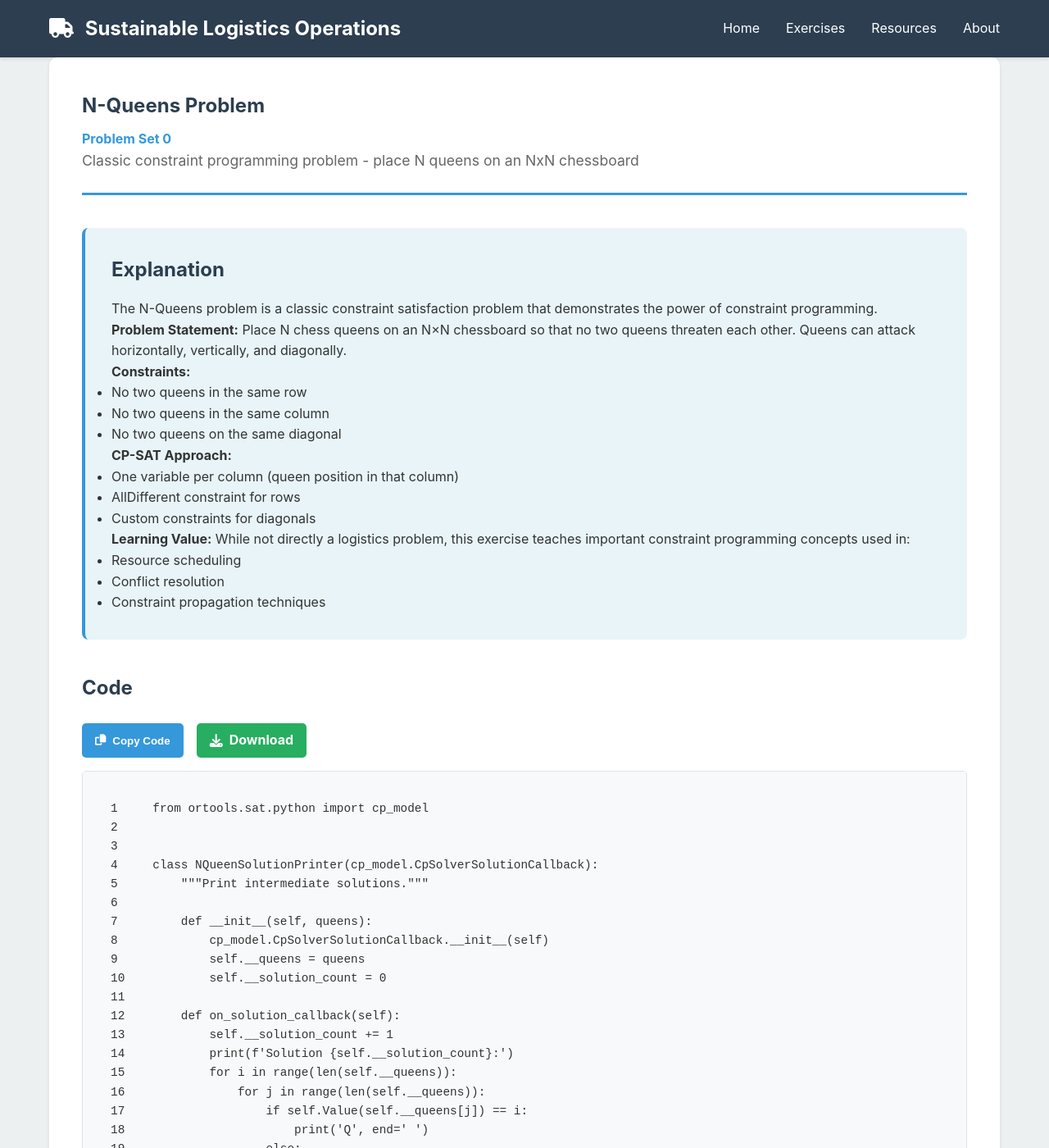
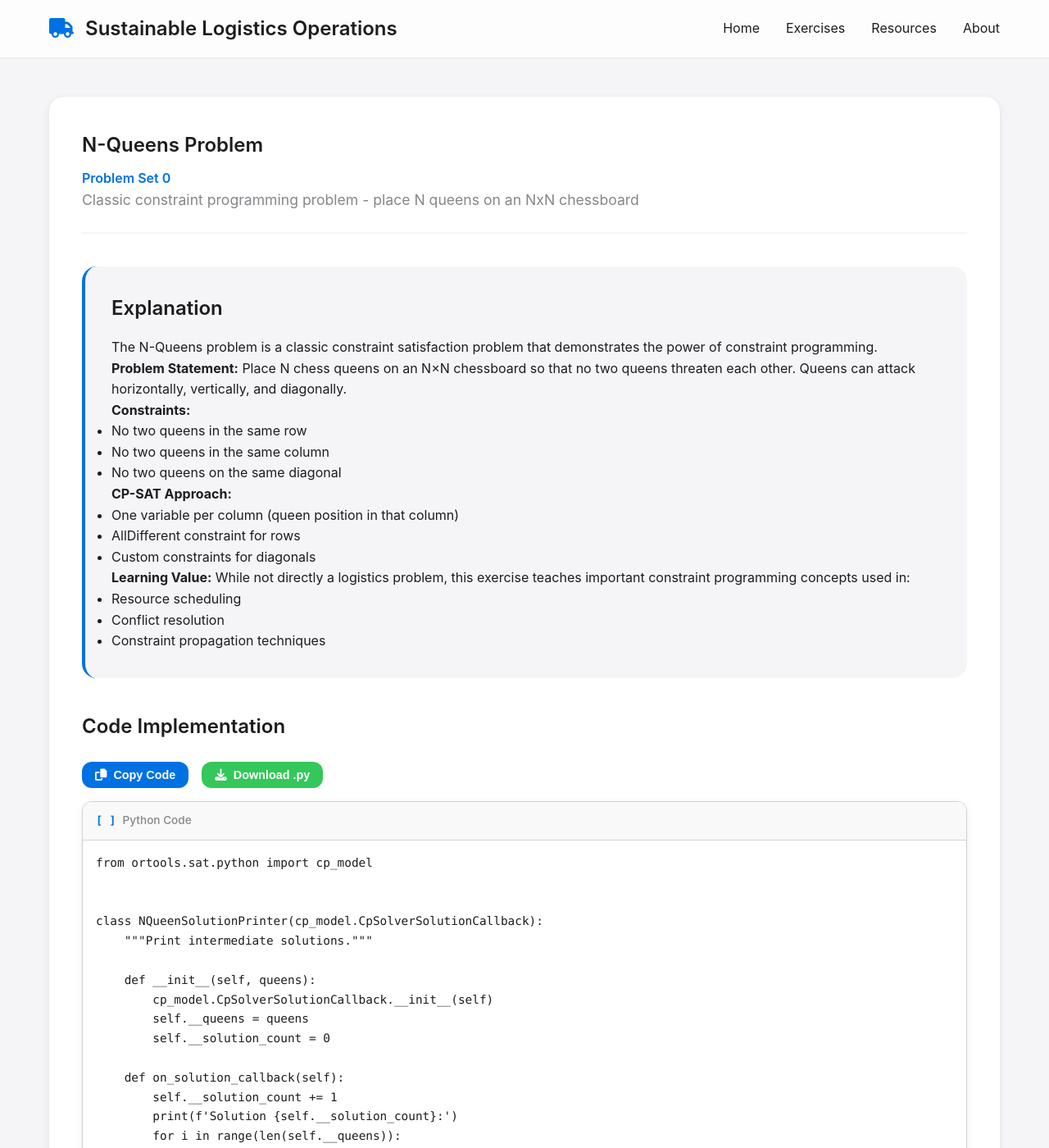
Before and after one commit to mikelegajda/sustainable-logistics-opearations, a Jekyll site: the page built from _exercises/ps0-n-queens.md, in a window 1280 px wide and 1400 px high. Shown: the whole window at 82% size. Built offline with Jekyll 4.4.1, drawn with Linux system fonts in a browser that asks for light colours; some of the changed text lies outside the part shown.

Commit message:
UI updates

```diff
--- a/_config.yml
+++ b/_config.yml
@@ -30,7 +30,7 @@ kramdown:
   syntax_highlighter: rouge
   syntax_highlighter_opts:
     block:
-      line_numbers: true
+      line_numbers: false
 
 # Defaults
 defaults:
--- a/_layouts/exercise.html
+++ b/_layouts/exercise.html
@@ -31,17 +31,31 @@ layout: default
         {% endif %}
 
         <section class="code-section">
-            <h2>Code</h2>
+            <h2>Code Implementation</h2>
             <div class="code-header">
                 <button class="copy-btn" onclick="copyCode('code-{{ page.title | slugify }}')">
                     <i class="fas fa-copy"></i> Copy Code
                 </button>
-                <a href="{{ page.download_url }}" download class="download-btn">
-                    <i class="fas fa-download"></i> Download
-                </a>
+                <button class="download-btn" onclick="downloadCode('code-{{ page.title | slugify }}', '{{ page.title | slugify }}.py')">
+                    <i class="fas fa-download"></i> Download .py
+                </button>
             </div>
-            <div class="code-container" id="code-{{ page.title | slugify }}">
-                {{ content }}
+
+            <!-- Notebook-style cell -->
+            <div class="notebook-cell">
+                <div class="notebook-cell-header">
+                    <span class="cell-number">[ ]</span>
+                    <span>Python Code</span>
+                </div>
+                <div class="notebook-cell-code" id="code-{{ page.title | slugify }}">
+                    {{ content }}
+                </div>
+                {% if page.sample_output %}
+                <div class="notebook-cell-output">
+                    <div class="notebook-cell-output-header">Output:</div>
+                    <pre>{{ page.sample_output }}</pre>
+                </div>
+                {% endif %}
             </div>
         </section>
 
--- a/assets/css/style.css
+++ b/assets/css/style.css
@@ -1,14 +1,19 @@
 /* Variables */
 :root {
-    --primary-color: #2c3e50;
-    --secondary-color: #3498db;
+    --primary-color: #1d1d1f;
+    --secondary-color: #0071e3;
     --accent-color: #e74c3c;
-    --success-color: #27ae60;
-    --background-color: #ecf0f1;
-    --text-color: #333;
-    --code-bg: #f8f9fa;
-    --border-color: #dee2e6;
-    --shadow: 0 2px 4px rgba(0,0,0,0.1);
+    --success-color: #34c759;
+    --background-color: #f5f5f7;
+    --text-color: #1d1d1f;
+    --code-bg: #f9f9f9;
+    --border-color: #d2d2d7;
+    --shadow: 0 2px 8px rgba(0,0,0,0.08);
+    --shadow-hover: 0 4px 16px rgba(0,0,0,0.12);
+    --border-radius: 18px;
+    --border-radius-small: 12px;
+    --notebook-cell-bg: #ffffff;
+    --notebook-output-bg: #f9f9f9;
 }
 
 /* Reset and Base Styles */
@@ -23,6 +28,8 @@ body {
     line-height: 1.6;
     color: var(--text-color);
     background-color: var(--background-color);
+    -webkit-font-smoothing: antialiased;
+    -moz-osx-font-smoothing: grayscale;
 }
 
 .container {
@@ -33,10 +40,15 @@ body {
 
 /* Header */
 .site-header {
-    background-color: var(--primary-color);
-    color: white;
+    background-color: rgba(255, 255, 255, 0.8);
+    backdrop-filter: saturate(180%) blur(20px);
+    color: var(--text-color);
     padding: 1rem 0;
-    box-shadow: var(--shadow);
+    box-shadow: 0 1px 0 rgba(0,0,0,0.05);
+    position: sticky;
+    top: 0;
+    z-index: 1000;
+    margin-bottom: 3rem;
 }
 
 .navbar {
@@ -47,13 +59,14 @@ body {
 
 .logo {
     font-size: 1.5rem;
-    font-weight: bold;
-    color: white;
+    font-weight: 600;
+    color: var(--text-color);
     text-decoration: none;
 }
 
 .logo i {
     margin-right: 0.5rem;
+    color: var(--secondary-color);
 }
 
 .nav-menu {
@@ -63,9 +76,10 @@ body {
 }
 
 .nav-menu a {
-    color: white;
+    color: var(--text-color);
     text-decoration: none;
     transition: color 0.3s;
+    font-weight: 400;
 }
 
 .nav-menu a:hover {
@@ -80,43 +94,53 @@ main {
 
 /* Hero Section */
 .hero {
-    background: var(--primary-color);
+    background: linear-gradient(135deg, var(--secondary-color) 0%, #005bb5 100%);
     color: white;
     padding: 4rem 2rem;
     text-align: center;
-    border-radius: 10px;
+    border-radius: var(--border-radius);
     margin-bottom: 3rem;
+    box-shadow: var(--shadow);
 }
 
 .hero h1 {
     font-size: 2.5rem;
     margin-bottom: 1rem;
+    font-weight: 600;
 }
 
 .hero p {
     font-size: 1.2rem;
     margin-bottom: 2rem;
+    opacity: 0.95;
 }
 
 .btn {
     display: inline-block;
     padding: 0.75rem 1.5rem;
     background-color: white;
-    color: var(--primary-color);
+    color: var(--secondary-color);
     text-decoration: none;
-    border-radius: 5px;
-    font-weight: bold;
+    border-radius: var(--border-radius-small);
+    font-weight: 600;
     transition: transform 0.3s, box-shadow 0.3s;
+    border: none;
+    cursor: pointer;
 }
 
 .btn:hover {
     transform: translateY(-2px);
-    box-shadow: 0 4px 8px rgba(0,0,0,0.2);
+    box-shadow: var(--shadow-hover);
 }
 
 .btn-secondary {
-    background-color: var(--secondary-color);
+    background-color: rgba(255, 255, 255, 0.2);
     color: white;
+    backdrop-filter: blur(10px);
+}
+
+.btn-secondary:hover {
+    background-color: rgba(255, 255, 255, 0.3);
 }
 
 /* Intro Section */
@@ -144,12 +168,12 @@ main {
 .exercise {
     background: white;
     padding: 2.5rem;
-    border-radius: 10px;
+    border-radius: var(--border-radius);
     box-shadow: var(--shadow);
 }
 
 .exercise-header {
-    border-bottom: 3px solid var(--secondary-color);
+    border-bottom: 2px solid var(--background-color);
     padding-bottom: 1.5rem;
     margin-bottom: 2.5rem;
 }
@@ -157,30 +181,33 @@ main {
 .exercise-header h1 {
     color: var(--primary-color);
     margin-bottom: 0.5rem;
+    font-weight: 600;
 }
 
 .problem-set {
     color: var(--secondary-color);
-    font-weight: bold;
+    font-weight: 600;
 }
 
 .description {
-    color: #666;
+    color: #86868b;
     font-size: 1.1rem;
 }
 
 /* Colab Section */
 .colab-section {
-    background: #f39c12;
+    background: linear-gradient(135deg, #f39c12 0%, #e67e22 100%);
     padding: 2rem;
-    border-radius: 8px;
+    border-radius: var(--border-radius);
     margin-bottom: 2.5rem;
     text-align: center;
+    box-shadow: var(--shadow);
 }
 
 .colab-section h2 {
     color: white;
     margin-bottom: 1rem;
+    font-weight: 600;
 }
 
 .colab-button {
@@ -189,20 +216,21 @@ main {
     background-color: white;
     color: #f39c12;
     text-decoration: none;
-    border-radius: 5px;
-    font-weight: bold;
-    transition: transform 0.3s;
+    border-radius: var(--border-radius-small);
+    font-weight: 600;
+    transition: transform 0.3s, box-shadow 0.3s;
 }
 
 .colab-button:hover {
-    transform: scale(1.05);
+    transform: translateY(-2px);
+    box-shadow: var(--shadow-hover);
 }
 
 /* Explanation Section */
 .explanation {
-    background-color: #e8f4f8;
+    background-color: #f5f5f7;
     padding: 2rem;
-    border-radius: 8px;
+    border-radius: var(--border-radius);
     margin-bottom: 2.5rem;
     border-left: 4px solid var(--secondary-color);
 }
@@ -210,9 +238,10 @@ main {
 .explanation h2 {
     color: var(--primary-color);
     margin-bottom: 1rem;
+    font-weight: 600;
 }
 
-/* Code Section */
+/* Notebook-Style Code Section */
 .code-section {
     margin-bottom: 2.5rem;
 }
@@ -220,6 +249,7 @@ main {
 .code-section h2 {
     color: var(--primary-color);
     margin-bottom: 1.5rem;
+    font-weight: 600;
 }
 
 .code-header {
@@ -231,14 +261,15 @@ main {
 .copy-btn, .download-btn {
     padding: 0.5rem 1rem;
     border: none;
-    border-radius: 5px;
+    border-radius: var(--border-radius-small);
     cursor: pointer;
-    font-weight: bold;
+    font-weight: 600;
     text-decoration: none;
     display: inline-flex;
     align-items: center;
     gap: 0.5rem;
-    transition: background-color 0.3s, transform 0.2s;
+    transition: all 0.3s;
+    font-size: 0.9rem;
 }
 
 .copy-btn {
@@ -247,8 +278,9 @@ main {
 }
 
 .copy-btn:hover {
-    background-color: #2980b9;
+    background-color: #005bb5;
     transform: translateY(-2px);
+    box-shadow: var(--shadow);
 }
 
 .download-btn {
@@ -257,25 +289,100 @@ main {
 }
 
 .download-btn:hover {
-    background-color: #229954;
+    background-color: #28a745;
     transform: translateY(-2px);
+    box-shadow: var(--shadow);
+}
+
+/* Notebook Cell Styling */
+.notebook-cell {
+    background-color: var(--notebook-cell-bg);
+    border: 1px solid var(--border-color);
+    border-radius: var(--border-radius-small);
+    margin-bottom: 1.5rem;
+    overflow: hidden;
+    box-shadow: var(--shadow);
+}
+
+.notebook-cell-header {
+    display: flex;
+    align-items: center;
+    padding: 0.75rem 1rem;
+    background-color: #f9f9f9;
+    border-bottom: 1px solid var(--border-color);
+    font-size: 0.85rem;
+    color: #86868b;
+    font-weight: 500;
+}
+
+.cell-number {
+    font-family: 'SF Mono', Monaco, 'Courier New', monospace;
+    color: var(--secondary-color);
+    margin-right: 0.5rem;
+    font-weight: 600;
+}
+
+.notebook-cell-code {
+    padding: 0;
+    margin: 0;
+}
+
+.notebook-cell-code pre {
+    margin: 0;
+    padding: 1.25rem;
+    background-color: var(--notebook-cell-bg);
+    border: none;
+    overflow-x: auto;
+}
+
+.notebook-cell-code code {
+    font-family: 'SF Mono', Monaco, 'Courier New', monospace;
+    font-size: 0.9rem;
+    line-height: 1.6;
+}
+
+.notebook-cell-output {
+    background-color: var(--notebook-output-bg);
+    border-top: 1px solid var(--border-color);
+    padding: 1.25rem;
+}
+
+.notebook-cell-output-header {
+    font-size: 0.85rem;
+    color: #86868b;
+    margin-bottom: 0.5rem;
+    font-weight: 500;
+}
+
+.notebook-cell-output pre {
+    margin: 0;
+    padding: 0.75rem;
+    background-color: white;
+    border: 1px solid var(--border-color);
+    border-radius: 8px;
+    overflow-x: auto;
+    font-family: 'SF Mono', Monaco, 'Courier New', monospace;
+    font-size: 0.85rem;
+    color: var(--text-color);
 }
 
 .code-container {
     background-color: var(--code-bg);
     border: 1px solid var(--border-color);
-    border-radius: 5px;
+    border-radius: var(--border-radius-small);
     overflow-x: auto;
+    box-shadow: var(--shadow);
 }
 
 .code-container pre {
     margin: 0;
-    padding: 1rem;
+    padding: 1.25rem;
 }
 
 .code-container code {
-    font-family: 'Courier New', Courier, monospace;
+    font-family: 'SF Mono', Monaco, 'Courier New', monospace;
     font-size: 0.9rem;
+    line-height: 1.6;
 }
 
 /* Syntax Highlighting */
@@ -290,9 +397,9 @@ main {
 
 /* Notes Section */
 .notes {
-    background-color: #fff3cd;
+    background-color: #fff9e6;
     padding: 2rem;
-    border-radius: 8px;
+    border-radius: var(--border-radius);
     border-left: 4px solid #ffc107;
     margin-bottom: 2.5rem;
 }
@@ -300,6 +407,7 @@ main {
 .notes h2 {
     color: var(--primary-color);
     margin-bottom: 1rem;
+    font-weight: 600;
 }
 
 /* Exercise Navigation */
@@ -308,7 +416,7 @@ main {
     justify-content: space-between;
     margin-top: 2rem;
     padding-top: 2rem;
-    border-top: 2px solid var(--border-color);
+    border-top: 2px solid var(--background-color);
 }
 
 .exercise-nav a {
@@ -319,12 +427,15 @@ main {
     background-color: var(--secondary-color);
     color: white;
     text-decoration: none;
-    border-radius: 5px;
-    transition: background-color 0.3s;
+    border-radius: var(--border-radius-small);
+    transition: all 0.3s;
+    font-weight: 600;
 }
 
 .exercise-nav a:hover {
-    background-color: #2980b9;
+    background-color: #005bb5;
+    transform: translateY(-2px);
+    box-shadow: var(--shadow);
 }
 
 .exercise-nav .next {
@@ -335,30 +446,31 @@ main {
 .exercises-grid {
     display: grid;
     grid-template-columns: repeat(auto-fill, minmax(300px, 1fr));
-    gap: 2.5rem;
+    gap: 2rem;
     margin-top: 2rem;
 }
 
 .exercise-card {
     background: white;
     padding: 2rem;
-    border-radius: 8px;
+    border-radius: var(--border-radius);
     box-shadow: var(--shadow);
     transition: transform 0.3s, box-shadow 0.3s;
 }
 
 .exercise-card:hover {
     transform: translateY(-5px);
-    box-shadow: 0 4px 12px rgba(0,0,0,0.15);
+    box-shadow: var(--shadow-hover);
 }
 
 .exercise-card h3 {
     color: var(--primary-color);
     margin-bottom: 1rem;
+    font-weight: 600;
 }
 
 .exercise-card p {
-    color: #666;
+    color: #86868b;
     margin-bottom: 1.5rem;
     line-height: 1.6;
 }
@@ -366,14 +478,14 @@ main {
 .exercise-card a {
     color: var(--secondary-color);
     text-decoration: none;
-    font-weight: bold;
+    font-weight: 600;
 }
 
 /* Resources Section */
 .resources-section {
     background: white;
     padding: 2.5rem;
-    border-radius: 10px;
+    border-radius: var(--border-radius);
     box-shadow: var(--shadow);
     margin-bottom: 3rem;
 }
@@ -381,8 +493,9 @@ main {
 .resources-section h2 {
     color: var(--primary-color);
     margin-bottom: 1.5rem;
-    border-bottom: 3px solid var(--secondary-color);
+    border-bottom: 2px solid var(--background-color);
     padding-bottom: 0.5rem;
+    font-weight: 600;
 }
 
 .resource-list {
--- a/assets/js/main.js
+++ b/assets/js/main.js
@@ -1,14 +1,17 @@
 // Copy code to clipboard functionality
 function copyCode(elementId) {
     const codeElement = document.getElementById(elementId);
-    const codeText = codeElement.innerText || codeElement.textContent;
 
-    navigator.clipboard.writeText(codeText).then(function() {
+    // Get the code content from the code tag
+    const codeTag = codeElement.querySelector('code');
+    const codeContent = codeTag ? (codeTag.innerText || codeTag.textContent) : (codeElement.innerText || codeElement.textContent);
+
+    navigator.clipboard.writeText(codeContent.trim()).then(function() {
         // Show success message
         const button = event.target.closest('button');
         const originalText = button.innerHTML;
         button.innerHTML = '<i class="fas fa-check"></i> Copied!';
-        button.style.backgroundColor = '#27ae60';
+        button.style.backgroundColor = '#34c759';
 
         setTimeout(function() {
             button.innerHTML = originalText;
@@ -18,6 +21,30 @@ function copyCode(elementId) {
         console.error('Could not copy text: ', err);
         alert('Failed to copy code. Please try selecting and copying manually.');
     });
+}
+
+// Download code as .py file
+function downloadCode(elementId, filename) {
+    const codeElement = document.getElementById(elementId);
+
+    // Get the code content from the code tag
+    const codeTag = codeElement.querySelector('code');
+    const codeContent = codeTag ? (codeTag.innerText || codeTag.textContent) : (codeElement.innerText || codeElement.textContent);
+
+    // Create a blob with the code content
+    const blob = new Blob([codeContent.trim()], { type: 'text/x-python' });
+    const url = window.URL.createObjectURL(blob);
+
+    // Create a temporary link and trigger download
+    const a = document.createElement('a');
+    a.href = url;
+    a.download = filename || 'code.py';
+    document.body.appendChild(a);
+    a.click();
+
+    // Cleanup
+    window.URL.revokeObjectURL(url);
+    document.body.removeChild(a);
 }
 
 // Mobile menu toggle
```
Also changed, not shown: UI_IMPROVEMENTS.md (added, +116 -0 lines), _exercises/ps0-n-queens.md (+25 -0 lines), _exercises/ps1-linear-programming.md (+11 -0 lines).
